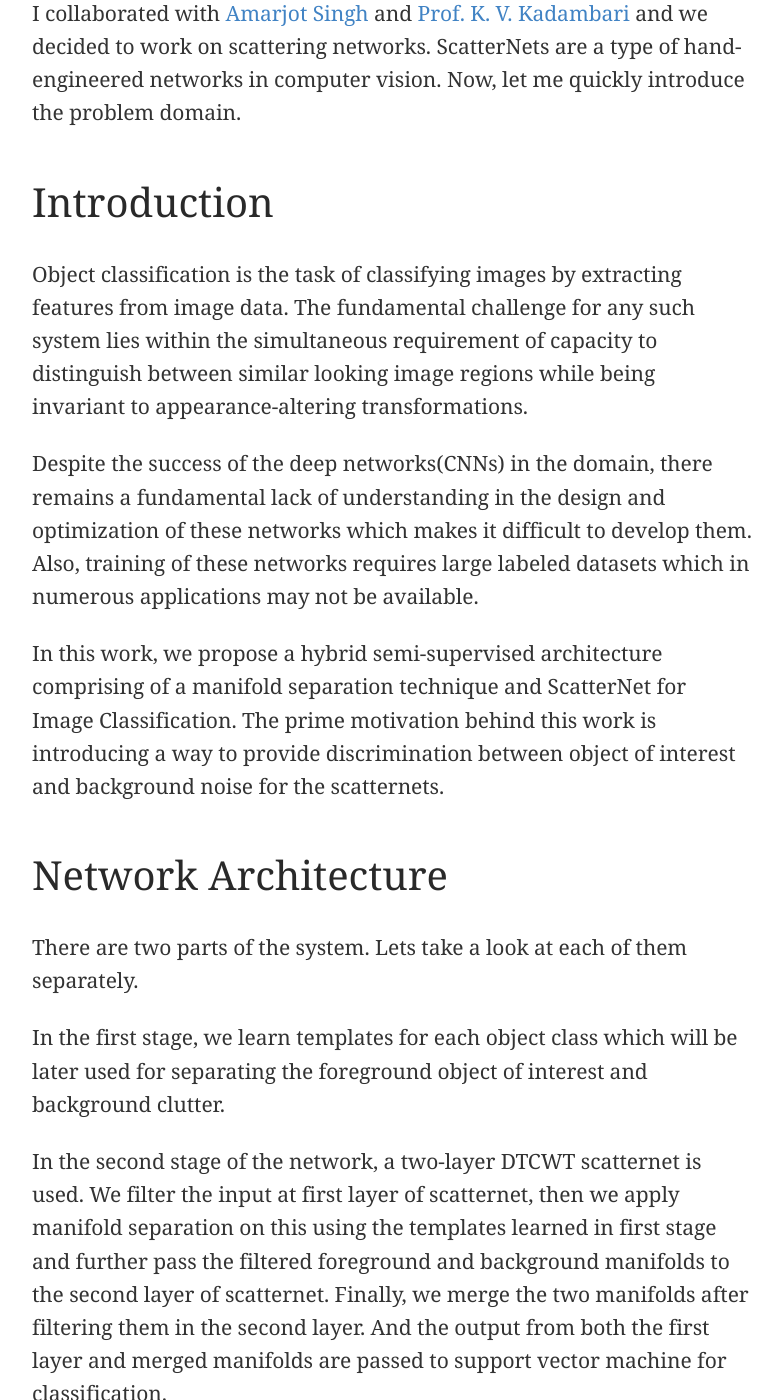
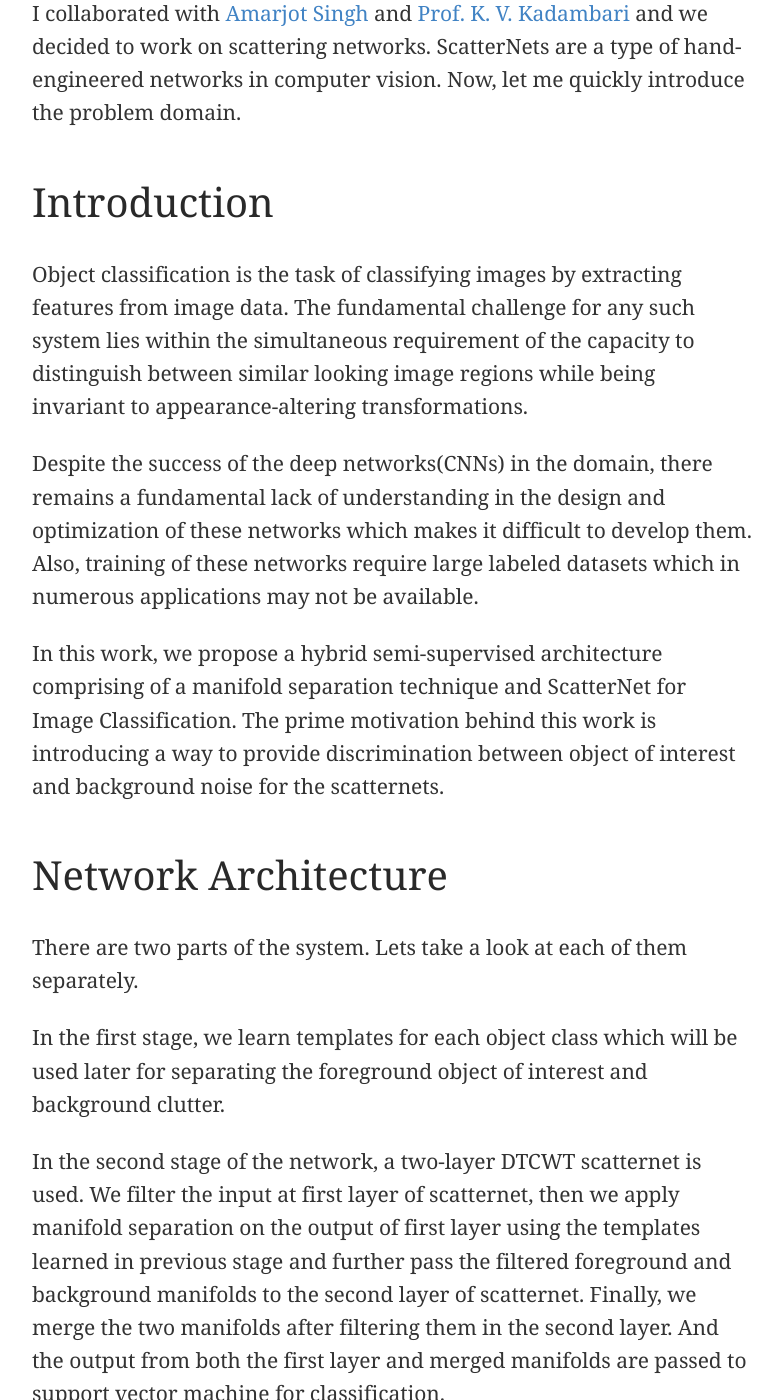
Before and after one commit to architkansal/architkansal.github.io, a Jekyll site: the page built from _posts/2018-10-05-Discriminatory-Scatternet.md, in a window 1280 px wide and 1400 px high, scrolled down 570 px. Shown: the whole window, without its empty margins (248-1030 px from the left). Built offline with Jekyll 4.4.1, drawn with Linux system fonts in a browser that asks for light colours; comment, search, counter and statistics services are not loaded; some of the changed text lies outside the part shown.

Commit message:
finalize scatternet blog

```diff
--- a/_config.yml
+++ b/_config.yml
@@ -6,10 +6,9 @@
 name: Archit Kansal
 
 # Short bio
-description: Software Engineer at Arcesium
-
+description: Developer.Coder.Geek.
 # Pic URL
-avatar: /images/archit.jpg
+avatar: /images/profile.png
 
 #
 # Other/Optional Flags
--- a/_layouts/default.html
+++ b/_layouts/default.html
@@ -19,7 +19,7 @@
     <div class="wrapper-masthead">
       <div class="container">
         <header class="masthead clearfix">
-          <a href="{{ site.baseurl }}/" class="site-avatar"><img style="width:57px;" src="{{ site.avatar }}" /></a>
+          <a href="{{ site.baseurl }}/" class="site-avatar"><img src="{{ site.avatar }}" /></a>
 
           <div class="site-info">
             <h1 class="site-name"><a href="{{ site.baseurl }}/" class="uppercase">{{ site.name }}</a></h1>
--- a/_posts/2018-10-05-Discriminatory-Scatternet.md
+++ b/_posts/2018-10-05-Discriminatory-Scatternet.md
@@ -6,17 +6,17 @@
 <link rel="stylesheet" type="text/css" href="{{ site.baseurl }}/post.css" />
 In this article, I am going to talk about my UG thesis project. I have been pursuing ML since the 2nd year of college. I have taken several introductory and advanced courses, participated in online contests and organized workshops & contests for college fests. So, I decided to work on some ML problem as part of my thesis as well.
 
-I collaborated with [Amarjot Singh](https://www.linkedin.com/in/amarjot-singh-b5269815/) and [Prof. K. V. Kadambari](https://www.nitw.ac.in/department/cse/faculty/k/) and we decided to work on scattering networks. ScatterNets are a type of hand-engineered networks in computer vision.
+I collaborated with [Amarjot Singh](https://www.linkedin.com/in/amarjot-singh-b5269815/) and [Prof. K. V. Kadambari](https://www.nitw.ac.in/faculty/id/16335/) and we decided to work on scattering networks. ScatterNets are a type of hand-engineered networks in computer vision.
 Now, let me quickly introduce the problem domain.
 
 ## Introduction
 
 Object classification is the task of classifying images by extracting features from image data.
-The fundamental challenge for any such system lies within the simultaneous requirement of capacity to distinguish between similar looking image regions while being invariant to appearance-altering transformations.
+The fundamental challenge for any such system lies within the simultaneous requirement of the capacity to distinguish between similar looking image regions while being invariant to appearance-altering transformations.
 
 Despite the success of the deep networks(CNNs) in the domain, there remains a fundamental lack of
 understanding in the design and optimization of these networks which makes it difficult
-to develop them. Also, training of these networks requires large labeled datasets which in
+to develop them. Also, training of these networks require large labeled datasets which in
 numerous applications may not be available.
 
 In this work, we propose a hybrid semi-supervised architecture comprising of
@@ -26,9 +26,9 @@
 
 There are two parts of the system. Lets take a look at each of them separately.
 
-In the first stage, we learn templates for each object class which will be later used for separating the foreground object of interest and background clutter.
+In the first stage, we learn templates for each object class which will be used later for separating the foreground object of interest and background clutter.
 
-In the second stage of the network, a two-layer DTCWT scatternet is used. We filter the input at first layer of scatternet, then we apply manifold separation on this using the templates learned in first stage and further pass the filtered foreground and background manifolds to the second layer of scatternet. Finally, we merge the two manifolds after filtering them in the second layer. And the output from both the first layer and merged manifolds are passed to support vector machine for classification.
+In the second stage of the network, a two-layer DTCWT scatternet is used. We filter the input at first layer of scatternet, then we apply manifold separation on the output of first layer using the templates learned in previous stage and further pass the filtered foreground and background manifolds to the second layer of scatternet. Finally, we merge the two manifolds after filtering them in the second layer. And the output from both the first layer and merged manifolds are passed to support vector machine for classification.
 
 Illustration below shows the input image (x) of size 112 × 112. Image representations
 at m = 1 layer (first layer) are obtained using DTCWT filters at 4 scales and 6 orientations. Next the Manifold
@@ -40,11 +40,11 @@
 
 ## Stage 1 : Unsupervised Template Learning Using Active Basis Model(ABM)
 
-In this stage we feed the input image to an ABM which performs unsupervised
+In this stage, we feed the input image to an ABM which performs unsupervised
 template learning for foreground object using shared sketch algorithm. The algorithm works
 separately on each input class. The gabor wavelets are used for learning object templates.
 It stores the common templates for each class as well as the templates which are locally
-adjusted (called deformed templates) corresponding to each training image.
+adjusted (called **deformed templates**) corresponding to each training image.
 The below image is illustration of an active basis model.
 ![Active Basis Model Architecture]({{site.baseurl}}/images/scatternet/activebasis.jpg "Active Basis Model Architecture")
 
@@ -132,5 +132,5 @@
 
 ## Future Scope
 * One limitation here is that the template matching
-does not scale well for larger number of classes, For further extension of this work, we plan
+does not scale well for larger number of classes. For further extension of this work, we plan
 to engineer an architecture to overcome this limitation.
```
Also changed, not shown: other parts of _posts/2018-10-05-Discriminatory-Scatternet.md (+1 -1 lines), images/profile.png (added).
